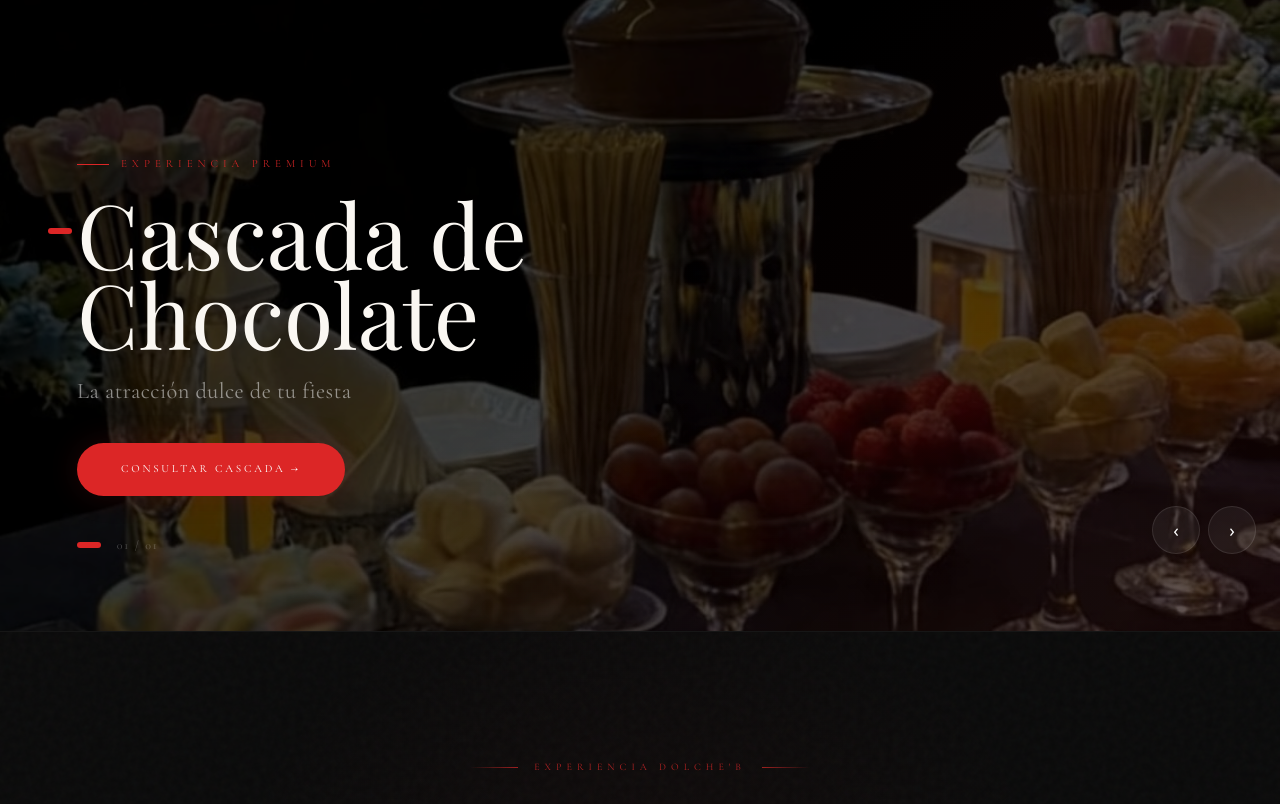
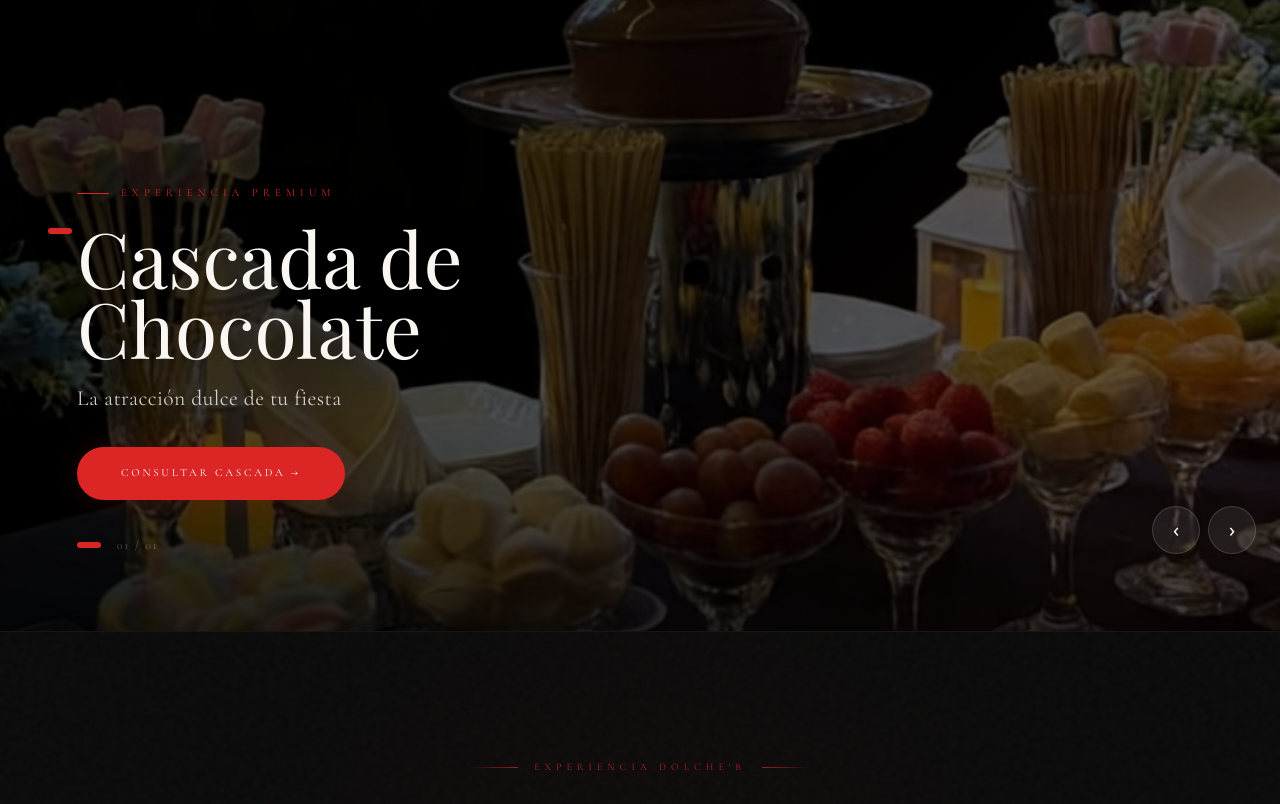
Before and after one commit to Francoamora/proyectodamian, a Next.js app: page / in a window 1280 px wide. Shown: the part 969-1773 px from the top of the page. Built offline with nearby package versions, Linux system fonts and the light colour scheme; no server answers; a web font is replaced by a local one.

Commit message:
Showcase carousel: directional overlay + 80% brightness, products visible and sharp

```diff
--- a/src/app/page.tsx
+++ b/src/app/page.tsx
@@ -223,66 +223,88 @@ export default function Home() {
         ══════════════════════════════════════════════════════════ */}
         <section id="showcase" style={{ position: 'relative', height: '100dvh', overflow: 'hidden', background: '#000' }}>
 
-          {/* Slide actual */}
+          {/* ── Imagen de fondo ──────────────────────────────────────
+              Cascada (local): oscura, hero clásico
+              Productos (API): 80% brillo — se VEN, no son fondo */}
           <div key={slide} className={exiting ? 'slide-exit' : 'slide-enter'} style={{ position: 'absolute', inset: 0 }}>
             {cur.isLocal ? (
-              <Image src={cur.img} alt="" fill style={{ objectFit: 'cover', filter: 'brightness(.35)', zIndex: 0 }} />
+              <Image src={cur.img} alt="" fill priority
+                style={{ objectFit: 'cover', objectPosition: 'center', filter: 'brightness(.45)', zIndex: 0 }} />
             ) : cur.img ? (
               // eslint-disable-next-line @next/next/no-img-element
-              <img src={cur.img} alt="" style={{ position: 'absolute', inset: 0, width: '100%', height: '100%', objectFit: 'cover', filter: 'brightness(.35)', zIndex: 0 }} />
+              <img src={cur.img} alt="" style={{
+                position: 'absolute', inset: 0, width: '100%', height: '100%',
+                objectFit: 'cover',
+                objectPosition: 'center top',   /* muestra la parte superior — decoración de la torta */
+                filter: 'brightness(.8)',        /* 80% brillo: imagen visible y rica */
+                zIndex: 0,
+              }} />
             ) : (
               <div style={{ position: 'absolute', inset: 0, background: 'radial-gradient(ellipse at 30% 50%, rgba(60,10,10,.8), #000)', zIndex: 0 }} />
             )}
           </div>
 
-          {/* Overlay gradiente */}
-          <div style={{ position: 'absolute', inset: 0, zIndex: 1, background: 'linear-gradient(135deg, rgba(0,0,0,.5) 0%, rgba(0,0,0,.2) 50%, rgba(220,38,38,.08) 100%)' }} />
+          {/* ── Overlay direccional ──────────────────────────────────
+              Solo oscurece el LADO IZQUIERDO (donde está el texto).
+              El lado derecho queda brillante — la imagen se luce.   */}
+          <div style={{
+            position: 'absolute', inset: 0, zIndex: 1,
+            background: cur.isLocal
+              /* Cascada: oscurecido uniforme para efecto hero */
+              ? 'linear-gradient(135deg, rgba(0,0,0,.6) 0%, rgba(0,0,0,.25) 55%, rgba(220,38,38,.06) 100%)'
+              /* Productos: gradiente izq→der, transparente a la derecha */
+              : 'linear-gradient(to right, rgba(0,0,0,.95) 0%, rgba(0,0,0,.82) 28%, rgba(0,0,0,.35) 52%, rgba(0,0,0,.05) 78%, transparent 100%)',
+          }} />
 
-          {/* Línea decorativa izquierda */}
+          {/* Vignette sutil en bordes top/bottom para dar profundidad */}
+          <div style={{ position: 'absolute', inset: 0, zIndex: 1, background: 'linear-gradient(to bottom, rgba(0,0,0,.3) 0%, transparent 20%, transparent 75%, rgba(0,0,0,.5) 100%)', pointerEvents: 'none' }} />
+
+          {/* Dots laterales — desktop */}
           <div style={{ position: 'absolute', left: 48, top: 0, bottom: 0, zIndex: 3, display: 'flex', flexDirection: 'column', justifyContent: 'center', gap: 12 }} className="md-hide">
             {slides.map((_, i) => (
               <button key={i} onClick={() => goTo(i)} className={`dot ${i === slide ? 'active' : ''}`} style={{ border: 'none', cursor: 'pointer' }} />
             ))}
           </div>
 
-          {/* Contenido del slide */}
+          {/* ── Contenido del slide ──────────────────────────────────
+              maxWidth: 48% en desktop → texto en el lado oscuro izq.  */}
           <div style={{ position: 'absolute', inset: 0, zIndex: 2, display: 'flex', flexDirection: 'column', justifyContent: 'flex-end', padding: 'clamp(40px,6vw,100px)' }}>
-            <div key={`content-${slide}`} style={{ animation: 'fadeZoomIn .9s cubic-bezier(.16,1,.3,1) forwards', maxWidth: 700 }}>
+            <div key={`content-${slide}`} style={{ animation: 'fadeZoomIn .9s cubic-bezier(.16,1,.3,1) forwards', maxWidth: 'clamp(320px,48%,620px)' }}>
               <div style={{ display: 'flex', alignItems: 'center', gap: 12, marginBottom: 20 }}>
-                <div style={{ width: 32, height: 1, background: '#DC2626' }} />
-                <span style={{ fontFamily: C, fontSize: 11, letterSpacing: '0.45em', textTransform: 'uppercase', color: 'rgba(220,38,38,.9)' }}>{cur.label}</span>
+                <div style={{ width: 32, height: 1.5, background: '#DC2626', borderRadius: 1 }} />
+                <span style={{ fontFamily: C, fontSize: 11, letterSpacing: '0.45em', textTransform: 'uppercase', color: 'rgba(220,38,38,.95)' }}>{cur.label}</span>
               </div>
-              <h2 style={{ fontFamily: P, fontSize: 'clamp(3rem,7vw,7rem)', fontWeight: 400, lineHeight: 0.9, color: '#FAF7F2', marginBottom: cur.sub ? 20 : 36, whiteSpace: 'pre-line' }}>
+              <h2 style={{ fontFamily: P, fontSize: 'clamp(2.8rem,6vw,6.5rem)', fontWeight: 400, lineHeight: 0.92, color: '#FAF7F2', marginBottom: cur.sub ? 18 : 32, whiteSpace: 'pre-line', textShadow: '0 2px 20px rgba(0,0,0,.5)' }}>
                 {cur.title}
               </h2>
               {cur.sub && (
-                <p style={{ fontFamily: C, fontSize: 'clamp(1.1rem,2vw,1.4rem)', color: 'rgba(255,255,255,.5)', marginBottom: 36, letterSpacing: '0.02em' }}>{cur.sub}</p>
+                <p style={{ fontFamily: C, fontSize: 'clamp(1rem,1.8vw,1.35rem)', color: 'rgba(255,255,255,.78)', marginBottom: 32, letterSpacing: '0.02em', lineHeight: 1.6 }}>{cur.sub}</p>
               )}
               <a href={cur.cta.href} target={cur.cta.external ? '_blank' : undefined} rel="noreferrer" className="btn-red">
                 {cur.cta.text} →
               </a>
             </div>
 
-            {/* Dots mobile + counter */}
-            <div style={{ display: 'flex', alignItems: 'center', gap: 16, marginTop: 40 }}>
+            {/* Dots + counter */}
+            <div style={{ display: 'flex', alignItems: 'center', gap: 16, marginTop: 36 }}>
               <div style={{ display: 'flex', gap: 8 }}>
                 {slides.map((_, i) => (
                   <button key={i} onClick={() => goTo(i)} className={`dot ${i === slide ? 'active' : ''}`} style={{ border: 'none', cursor: 'pointer' }} />
                 ))}
               </div>
-              <span style={{ fontFamily: C, fontSize: 12, color: 'rgba(255,255,255,.25)', letterSpacing: '0.15em' }}>
+              <span style={{ fontFamily: C, fontSize: 12, color: 'rgba(255,255,255,.3)', letterSpacing: '0.15em' }}>
                 {String(slide + 1).padStart(2,'0')} / {String(total).padStart(2,'0')}
               </span>
             </div>
           </div>
 
           {/* Flechas */}
-          <button onClick={() => goTo((slide - 1 + total) % total)} style={{ position: 'absolute', right: 80, bottom: 'clamp(40px,6vw,90px)', zIndex: 4, background: 'rgba(255,255,255,.06)', border: '1px solid rgba(255,255,255,.1)', color: '#fff', width: 48, height: 48, borderRadius: '50%', cursor: 'pointer', fontSize: 18, transition: 'all .3s', display: 'flex', alignItems: 'center', justifyContent: 'center' }}
+          <button onClick={() => goTo((slide - 1 + total) % total)} style={{ position: 'absolute', right: 80, bottom: 'clamp(40px,6vw,90px)', zIndex: 4, background: 'rgba(255,255,255,.08)', border: '1px solid rgba(255,255,255,.15)', color: '#fff', width: 48, height: 48, borderRadius: '50%', cursor: 'pointer', fontSize: 20, transition: 'all .3s', display: 'flex', alignItems: 'center', justifyContent: 'center' }}
             onMouseEnter={e => { e.currentTarget.style.background = '#DC2626'; e.currentTarget.style.borderColor = '#DC2626' }}
-            onMouseLeave={e => { e.currentTarget.style.background = 'rgba(255,255,255,.06)'; e.currentTarget.style.borderColor = 'rgba(255,255,255,.1)' }}>‹</button>
-          <button onClick={() => goTo((slide + 1) % total)} style={{ position: 'absolute', right: 24, bottom: 'clamp(40px,6vw,90px)', zIndex: 4, background: 'rgba(255,255,255,.06)', border: '1px solid rgba(255,255,255,.1)', color: '#fff', width: 48, height: 48, borderRadius: '50%', cursor: 'pointer', fontSize: 18, transition: 'all .3s', display: 'flex', alignItems: 'center', justifyContent: 'center' }}
+            onMouseLeave={e => { e.currentTarget.style.background = 'rgba(255,255,255,.08)'; e.currentTarget.style.borderColor = 'rgba(255,255,255,.15)' }}>‹</button>
+          <button onClick={() => goTo((slide + 1) % total)} style={{ position: 'absolute', right: 24, bottom: 'clamp(40px,6vw,90px)', zIndex: 4, background: 'rgba(255,255,255,.08)', border: '1px solid rgba(255,255,255,.15)', color: '#fff', width: 48, height: 48, borderRadius: '50%', cursor: 'pointer', fontSize: 20, transition: 'all .3s', display: 'flex', alignItems: 'center', justifyContent: 'center' }}
             onMouseEnter={e => { e.currentTarget.style.background = '#DC2626'; e.currentTarget.style.borderColor = '#DC2626' }}
-            onMouseLeave={e => { e.currentTarget.style.background = 'rgba(255,255,255,.06)'; e.currentTarget.style.borderColor = 'rgba(255,255,255,.1)' }}>›</button>
+            onMouseLeave={e => { e.currentTarget.style.background = 'rgba(255,255,255,.08)'; e.currentTarget.style.borderColor = 'rgba(255,255,255,.15)' }}>›</button>
         </section>
 
         {/* ═══════════════════════════════════════════════════════
```
